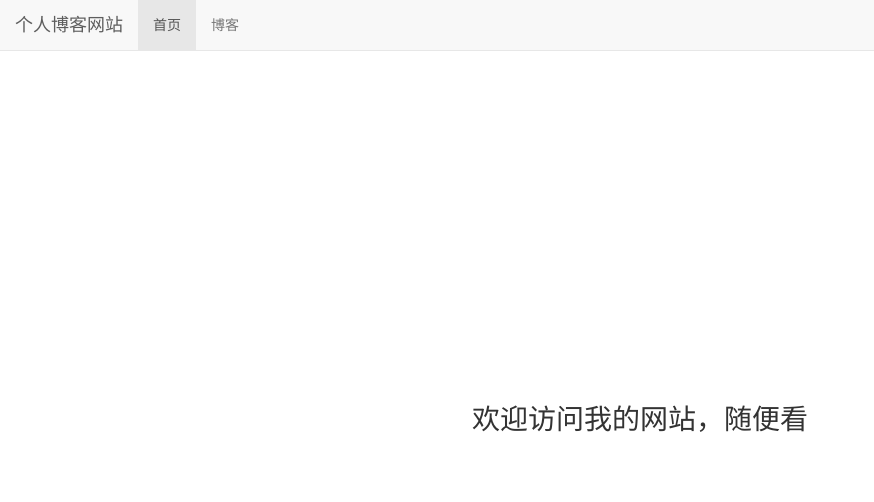
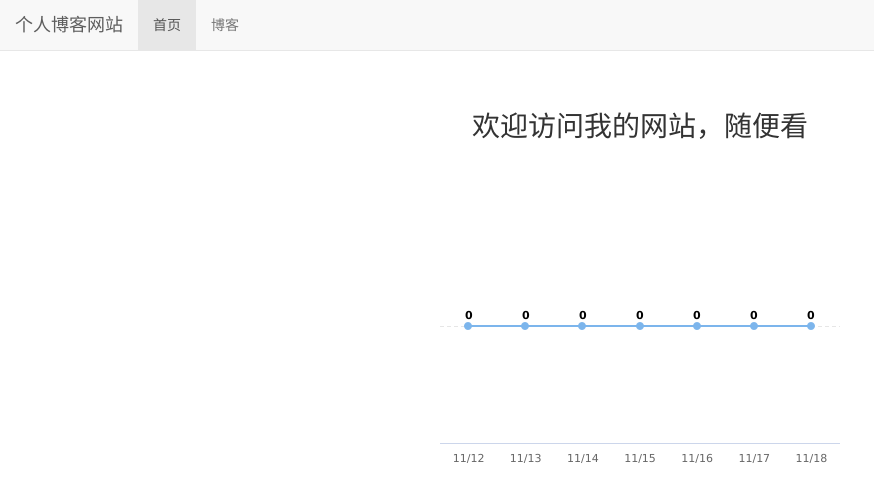
Before and after one commit to laughterGod/MyblogSystem, a Django app: page / in a window 1280 px wide. Shown: the top 502 px of the page, without its empty margins (0-874 px from the left). Run offline with Django 3.2, Linux system fonts and the light colour scheme; data that the repository does not hold is empty; some libraries are stand-ins or nearby versions.

Commit message:
'homechart'

```diff
--- a/Myblog/models/BlogModels.py
+++ b/Myblog/models/BlogModels.py
@@ -4,7 +4,7 @@ from django.contrib.auth.models import User
 from django.contrib.contenttypes.models import ContentType
 from ckeditor_uploader.fields import RichTextUploadingField
 from django.db.models.fields import exceptions
-from read_statistics.models import ReadNum, ReadNumExpandMethod
+from read_statistics.models import ReadNumExpandMethod
 
 
 # Create your models here.
--- a/MyblogSystem/views.py
+++ b/MyblogSystem/views.py
@@ -1,6 +1,13 @@
 from django.shortcuts import render, render_to_response, get_object_or_404
+from django.contrib.contenttypes.models import ContentType
+from read_statistics.utils import get_seven_days_read_data
+from Myblog.models.BlogModels import Blog
 
 
 def home(request):
+    blog_content_type = ContentType.objects.get_for_model(Blog)
+    dates, read_nums = get_seven_days_read_data(blog_content_type)
     context = dict()
+    context['dates'] = dates
+    context['read_nums'] = read_nums
     return render_to_response('home.html', context)
--- a/read_statistics/utils.py
+++ b/read_statistics/utils.py
@@ -1,16 +1,51 @@
+import datetime
 from django.contrib.contenttypes.models import ContentType
-from Myblog.models import BlogModels
+from .models import ReadDetail, ReadNum
+from django.utils import timezone
+from django.db.models import Sum
+
 
 def read_statistics_once_read(request, obj):
     ct = ContentType.objects.get_for_model(obj)
     key = "%s_%s_read" % (ct.model, obj.pk)
     if not request.COOKIES.get(key):
-        if BlogModels.ReadNum.objects.filter(content_type=ct, object_id=obj.pk).count():
-            readnum = BlogModels.ReadNum.objects.get(content_type=ct, object_id=obj.pk)
+
+        # 总阅读数 +1
+        '''
+        if ReadNum.objects.filter(content_type=ct, object_id=obj.pk).count():
+            readnum = ReadNum.objects.get(content_type=ct, object_id=obj.pk)
         else:
-            readnum = BlogModels.ReadNum(content_type=ct, object_id=obj.pk)
-
+            readnum = ReadNum(content_type=ct, object_id=obj.pk)
+        '''
+        readnum, created = ReadNum.objects.get_or_create(content_type=ct, object_id=obj.pk)
         readnum.read_num += 1
         readnum.save()
 
+        # 当天阅读数 +1
+        date = timezone.now().date()
+
+        '''
+        if ReadDetail.objects.filter(content_type=ct, object_id=obj.pk, date=date).count():
+            readDetail = ReadDetail.objects.get(content_type=ct, object_id=obj.pk, date=date)
+        else:
+            readDetail = ReadDetail(content_type=ct, object_id=obj.pk, date=date)
+        '''
+
+        readDetail, createdDetail = ReadDetail.objects.get_or_create(content_type=ct, object_id=obj.pk, date=date)
+        readDetail.read_num +=1
+        readDetail.save()
+
     return key
+
+
+def get_seven_days_read_data(content_type):
+    today = timezone.now().date()
+    read_nums = []
+    dates = []
+    for i in range(7, 0, -1):
+        date = today - datetime.timedelta(days=i)
+        dates.append(date.strftime('%m/%d'))
+        read_details = ReadDetail.objects.filter(content_type=content_type, date=date)
+        result = read_details.aggregate(read_num_sum=Sum('read_num'))
+        read_nums.append(result['read_num_sum'] or 0)
+    return dates, read_nums
--- a/static/home.css
+++ b/static/home.css
@@ -1,8 +1,13 @@
 h3.home-content{
     font-size: 200%;
-    /* text-align: center; */
-    position: absolute;
-    left: 50%;
-    top: 50%;
-    transform: translate(-50%, -50%);
+    text-align: center;
+    margin-top: 4em;
+    margin-bottom: 2em;
 }
+
+div#container{
+    margin: 0 auto;
+    height: 20em;
+    min-width: 20em;
+    max-width: 30em;
+}
--- a/templates/home.html
+++ b/templates/home.html
@@ -8,6 +8,7 @@
 
 {% block header_extends %}
     <link rel="stylesheet" type="text/css" href="{% static 'home.css' %}">
+    <script src="http://cdn.highcharts.com.cn/highcharts/highcharts.js"></script>
 {% endblock %}
 
 {% block nav_home_active %}active{% endblock %}
@@ -15,4 +16,42 @@
 {# 页面内容 #}
 {% block content %}
     <h3 class="home-content">欢迎访问我的网站，随便看</h3>
+     <!-- 图表容器 DOM -->
+    <div id="container"></div>
+    <!-- 引入 highcharts.js -->
+    <script>
+        // 图表配置
+        var options = {
+            chart: {
+                type: 'line'                          //指定图表的类型，默认是折线图（line）
+            },
+            title: {
+                text: null                 // 标题
+            },
+            xAxis: {
+                categories: {{ dates|safe }},   // x 轴分类
+                tickmarkPlacement: 'on'
+            },
+            yAxis: {
+                title: { text: null},               // y 轴标题
+                labels:{ enabled: false },          // 去掉y轴数字
+                gridLineDashStyle: 'Dash',          // 虚线
+            },
+            series: [{                              // 数据列
+                name: '阅读量',                        // 数据列名
+                data: {{ read_nums }}                     // 数据
+            }],
+            plotOptions: {
+                line: {
+                    dataLabels: {
+                        enabled: true
+                    }
+                }
+            },
+            legend: { enabled: false },
+            credits: { enabled: false }
+        };
+        // 图表初始化函数
+        var chart = Highcharts.chart('container', options);
+    </script>
 {% endblock %}
```
Also changed, not shown: read_statistics/admin.py (+7 -1 lines), read_statistics/models.py (+10 -0 lines), read_statistics/migrations/0002_readdetail.py (added).
